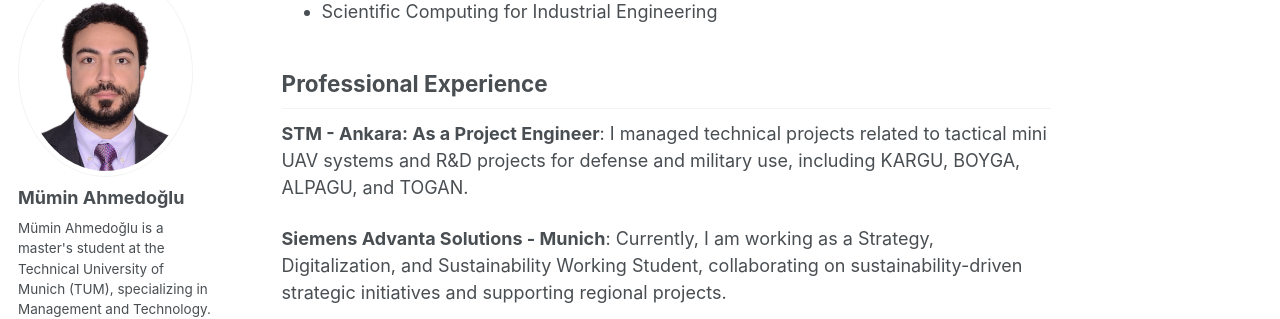
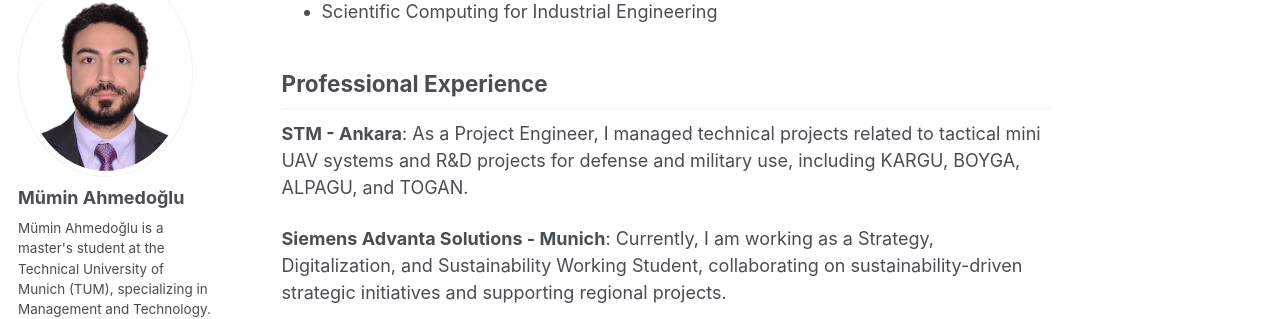
Before and after one commit to ahmedoglu/ahmedoglu.github.io, a Jekyll site: the page built from _pages/about.md, in a window 1280 px wide and 900 px high, scrolled down 2911 px. Shown: the part 137-456 px from the top of the window. Built offline with Jekyll 4.4.1, drawn with Linux system fonts in a browser that asks for light colours; some web fonts are replaced.

```diff
--- a/_pages/about.md
+++ b/_pages/about.md
@@ -74,7 +74,7 @@ During my studies, I have taken several relevant courses, including:
 
 Professional Experience
 ------
-**STM - Ankara: As a Project Engineer**: I managed technical projects related to tactical mini UAV systems and R&D projects for defense and military use, including KARGU, BOYGA, ALPAGU, and TOGAN.
+**STM - Ankara**: As a Project Engineer, I managed technical projects related to tactical mini UAV systems and R&D projects for defense and military use, including KARGU, BOYGA, ALPAGU, and TOGAN.
 
 **Siemens Advanta Solutions - Munich**: Currently, I am working as a Strategy, Digitalization, and Sustainability Working Student, collaborating on sustainability-driven strategic initiatives and supporting regional projects.
 
```
